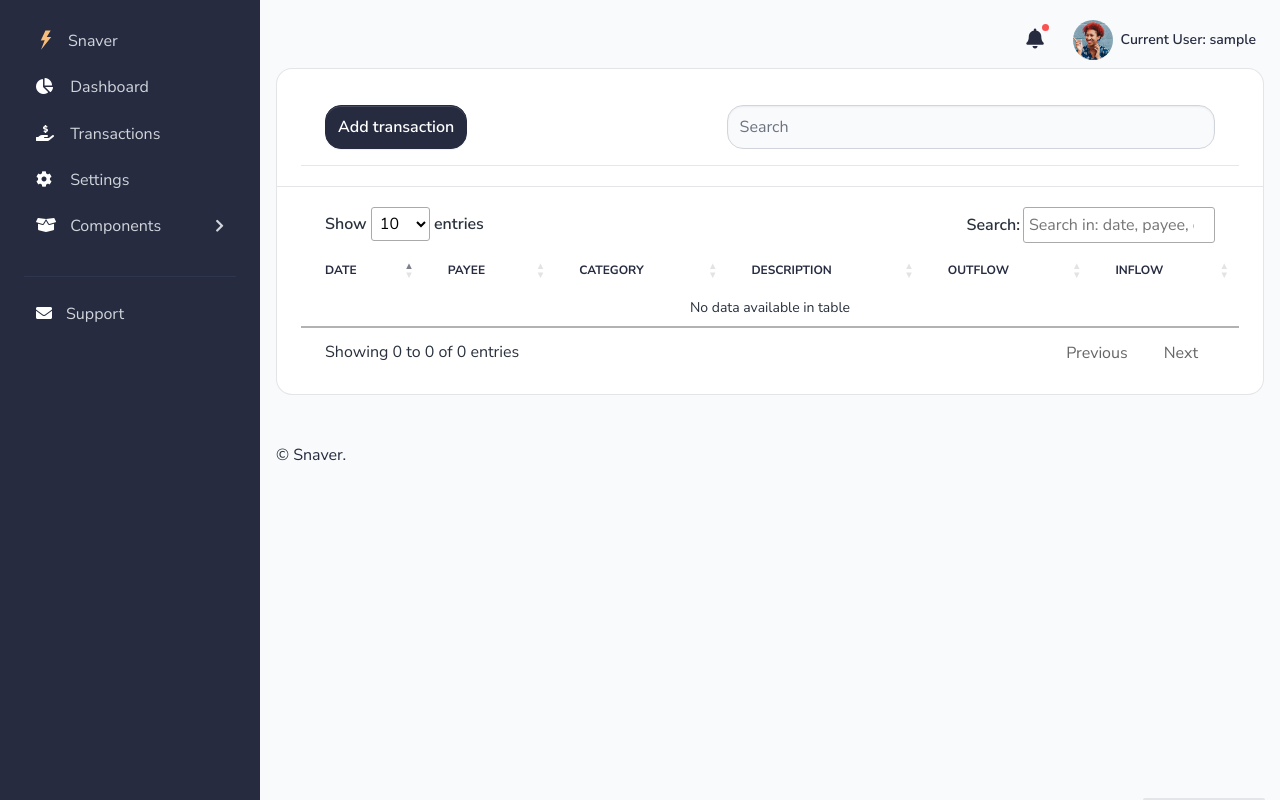
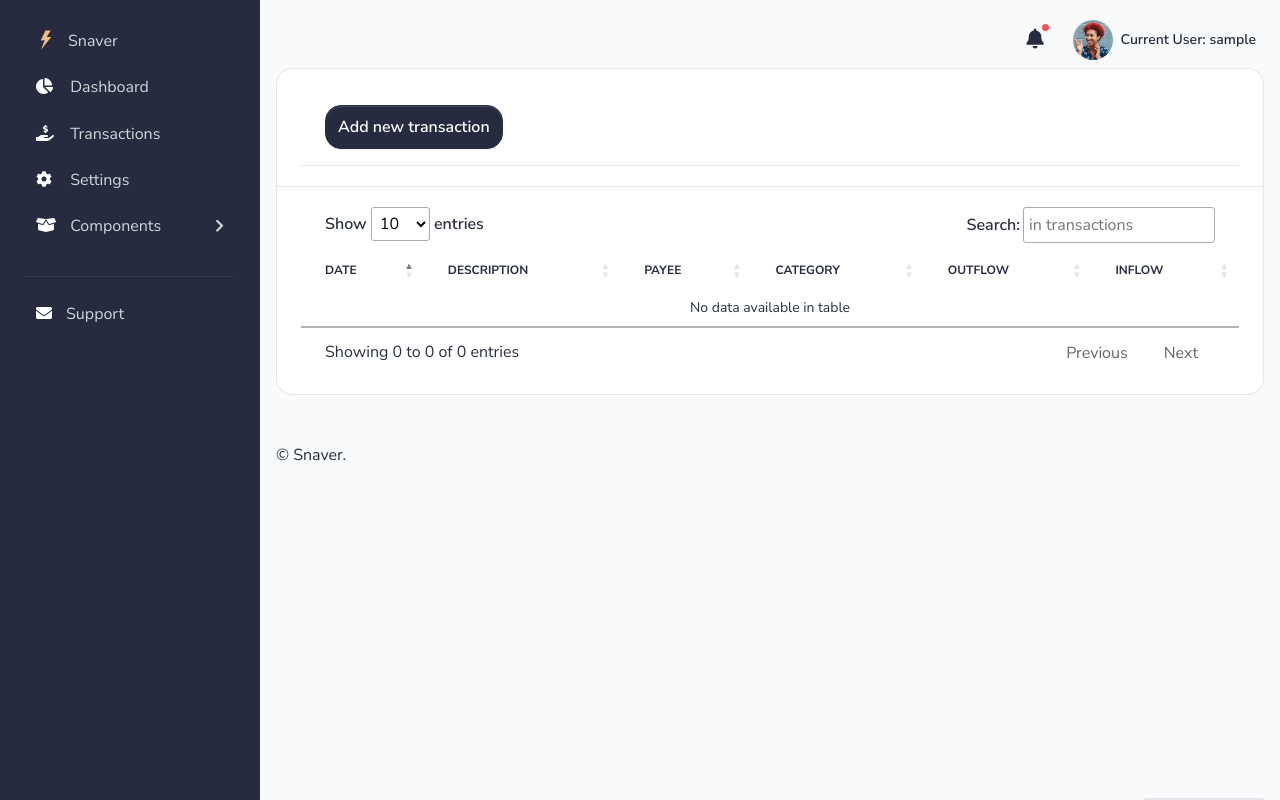
Before and after one commit to infoshareacademy/jpydzr2-snaver-django, a Django app: page /adding-transaction in a window 1280 px wide. Run offline with Django 3.2, Linux system fonts and the light colour scheme; the visitor is signed in with stand-in values (Sample User, id 1); data that the repository does not hold is empty; some libraries are stand-ins or nearby versions.

Commit message:
little changes

```diff
--- a/project/templates/adding-transactions.html
+++ b/project/templates/adding-transactions.html
@@ -18,18 +18,8 @@
 
                                 <a href="/add-new" title="Add new transaction"
                                    class="btn btn-primary pull-center">
-                                    Add transaction
+                                    Add new transaction
                                 </a>
-                            </th>
-                            <th>
-                                <div class="input-group">
-                                    <input autocomplete="off"
-                                           id="search"
-                                           title="Search transaction"
-                                           placeholder="Search"
-                                           type="text"
-                                           value class="form-control">
-                                </div>
                             </th>
                         </tr>
                     </table>
@@ -39,12 +29,12 @@
                         <table class="table" id="transactions">
                             <thead class="text-primary">
                             <tr style="cursor:pointer">
-                                <th class="border-0" onclick="sortTable(0);">Date</th>
-                                <th class="border-0" onclick="sortTable(1);">Payee</th>
-                                <th class="border-0" onclick="sortTable(2);">Category</th>
-                                <th class="border-0" onclick="sortTable(3);">Description</th>
-                                <th class="border-0" onclick="sortTable(4);">Outflow</th>
-                                <th class="border-0" onclick="sortTable(5);">Inflow</th>
+                                <th class="border-0">Date</th>
+                                <th class="border-0">Description</th>
+                                <th class="border-0">Payee</th>
+                                <th class="border-0">Category</th>
+                                <th class="border-0">Outflow</th>
+                                <th class="border-0">Inflow</th>
 
                             </tr>
                             </thead>
@@ -52,11 +42,11 @@
                             {% if transactions %}
                                 {% for transaction in transactions.transaction_list|dictsortreversed:'receipt_date' %}
                                     <tr>
-
-{#TODO: fix date field - date in another format, empty field when not filled with data #}
-
                                         <td class="border-0 editable-date date" data-id="{{ transaction.id }}"
                                             data-type="transaction_date">{{ transaction.receipt_date|date:"c" }}
+                                        </td>
+                                        <td class="border-0 editable" data-id="{{ transaction.id }}"
+                                            data-type="transaction_name">{{ transaction.name }}
                                         </td>
                                         <td class="border-0 editable" data-id="{{ transaction.id }}"
                                             data-type="payee_name">{{ transaction.payee_name }}
@@ -65,7 +55,8 @@
                                             data-type="transaction_subcategory">
                                             <select class="border-0 editable-list" id="select"
                                                     name="list_of_subcategories">
-                                                <option selected value="{{ transaction.subcategory.id }}">{{ transaction.subcategory.name }}</option>
+                                                <option selected
+                                                        value="{{ transaction.subcategory.id }}">{{ transaction.subcategory.name }}</option>
 
                                                 {% for subcategory in subcategory_list %}
                                                     <option value="{{ subcategory.id }}">{{ subcategory.name }}</option>
@@ -73,13 +64,11 @@
 
                                             </select>
                                         </td>
-                                    <td class="border-0 editable" data-id="{{ transaction.id }}"
-                                        data-type="transaction_name">{{ transaction.name }}
-                                    </td>
+
 
                                         {#TODO:add inflow/outflow validation, add info about validation displayed to user#}
 
-                                    <td class="border-0 editable" id="outflow"  data-id="{{ transaction.id }}"
+                                        <td class="border-0 editable" id="outflow" data-id="{{ transaction.id }}"
                                             data-type="outflow">{{ transaction.outflow }}
                                         </td>
                                         <td class="border-0 editable" id="inflow" data-id="{{ transaction.id }}"
@@ -110,7 +99,7 @@
                 {"searchable": false, "targets": 2}
             ],
             language: {
-                searchPlaceholder: "Search in: date, payee, description, outflow, inflow"
+                searchPlaceholder: "in transactions"
             }
         });
 
```
Lines whose indentation alone changed are shown as unchanged.
